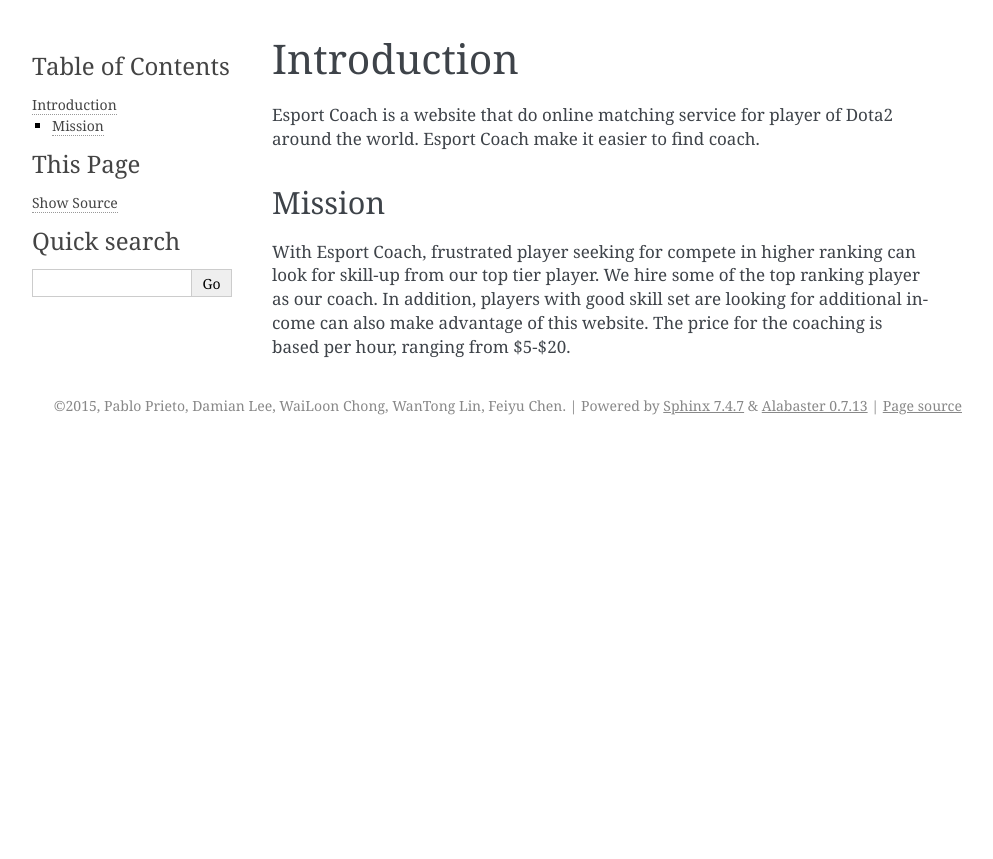
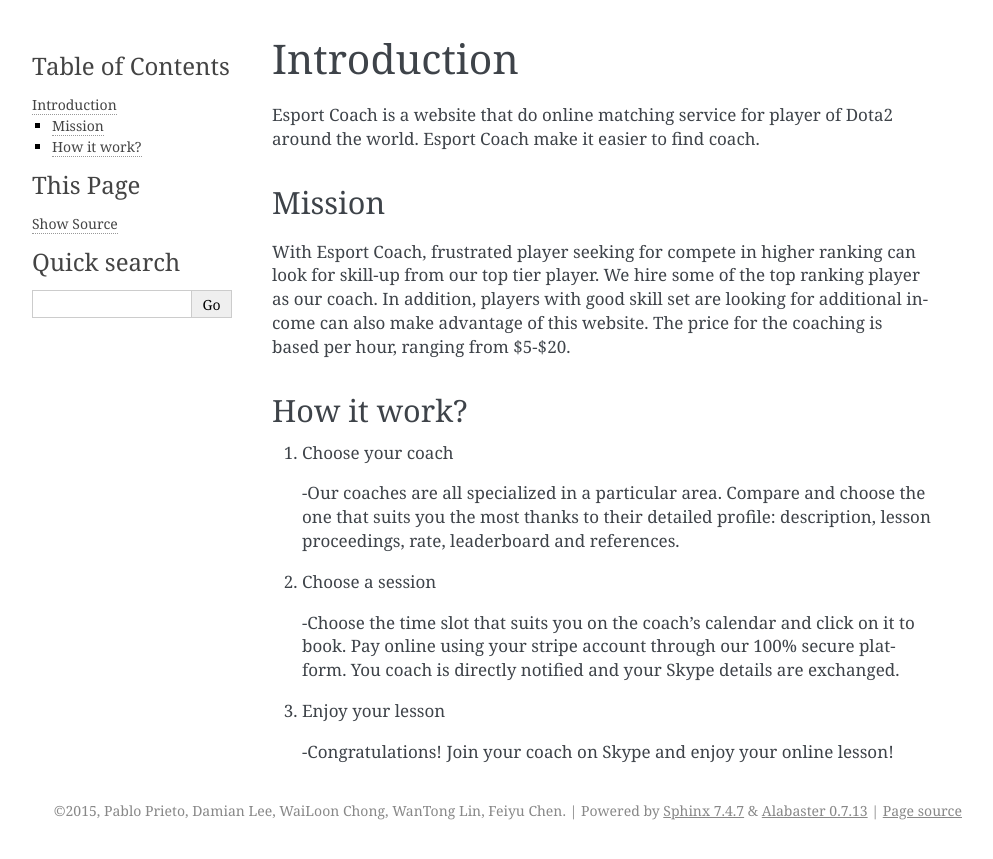
Before and after one commit to damianlee84/eSportCoach, a Sphinx documentation site: the page built from esport_coach/docs/intro.rst, in a window 1280 px wide. Shown: the top 859 px of the page, without its empty margins (148-1141 px from the left). Built offline with Sphinx 7.4.7, drawn with Linux system fonts in a browser that asks for light colours.

Commit message:
Sphinx Documentation: introduction#3

```diff
--- a/esport_coach/docs/intro.rst
+++ b/esport_coach/docs/intro.rst
@@ -14,3 +14,19 @@
 the top ranking player as our coach. In addition, players with good skill set
 are looking for additional income can also make advantage of this website.
 The price for the coaching is based per hour, ranging from $5-$20.
+
+How it work?
+############
+
+1. Choose your coach
+  -Our coaches are all specialized in a particular area. Compare and choose
+  the one that suits you the most thanks to their detailed profile: description,
+  lesson proceedings, rate, leaderboard and references.
+
+2. Choose a session
+  -Choose the time slot that suits you on the coach's calendar and click on it
+  to book. Pay online using your stripe account through our 100% secure platform.
+  You coach is directly notified and your Skype details are exchanged.
+
+3. Enjoy your lesson
+  -Congratulations! Join your coach on Skype and enjoy your online lesson!
```
